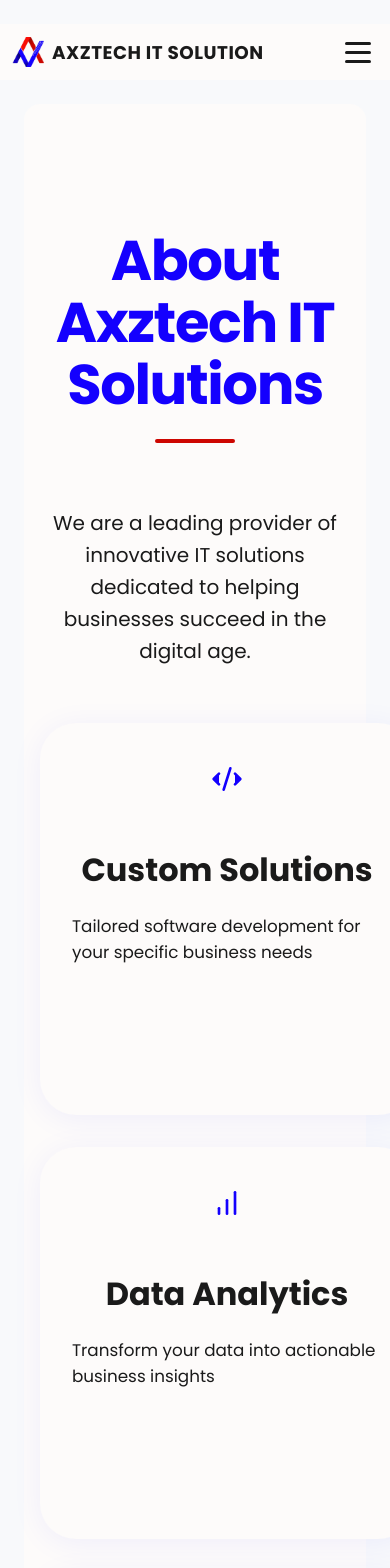
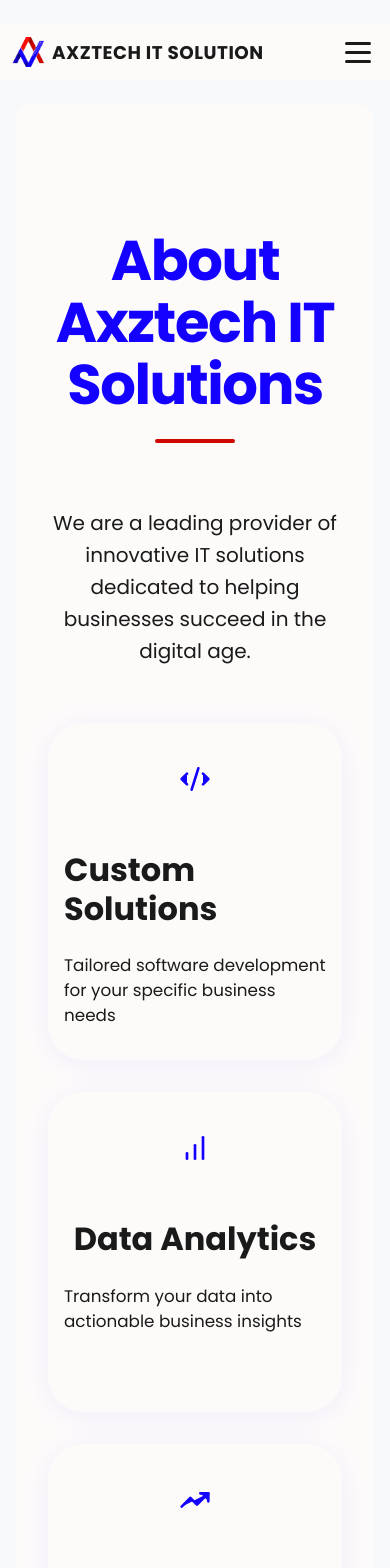
Before and after one commit to codeyatoh/Axztech-IT-Solution-FINAL-WEBSITE, a React (Vite) app: page /aboutUs in a window 390 px wide. Shown: the top 1568 px of the page. Built offline with nearby package versions, Linux system fonts and the light colour scheme.

Commit message:
fix na rold

```diff
--- a/src/pages/aboutUs/about/about.module.css
+++ b/src/pages/aboutUs/about/about.module.css
@@ -1,5 +1,6 @@
 .aboutOuter {
   margin: 1.5rem;
+  box-sizing: border-box;
 }
 @media (min-width: 640px) {
   .aboutOuter {
@@ -33,6 +34,7 @@
   display: flex;
   flex-direction: column;
   align-items: center;
+  box-sizing: border-box;
 }
 .heading {
   text-align: center;
@@ -94,6 +96,7 @@
   width: 100%;
   max-width: 400px;
   margin: 0 auto;
+  box-sizing: border-box;
 }
 .feature:hover {
   box-shadow: 0 8px 40px rgba(20,0,254,0.12);
@@ -122,3 +125,21 @@
   grid-column: 1 / -1;
   justify-self: center;
 }
+@media (max-width: 480px) {
+  .aboutOuter {
+    margin-left: 1rem;
+    margin-right: 1rem;
+  }
+  .aboutBg {
+    padding-left: 1rem;
+    padding-right: 1rem;
+  }
+  .aboutSection {
+    padding-left: 1rem;
+    padding-right: 1rem;
+  }
+  .feature {
+    padding-left: 1rem;
+    padding-right: 1rem;
+  }
+}
--- a/src/pages/aboutUs/about/aboutBg.module.css
+++ b/src/pages/aboutUs/about/aboutBg.module.css
@@ -15,3 +15,9 @@
     padding-bottom: 3rem;
   }
 }
+@media (max-width: 480px) {
+  .aboutBg {
+    padding-left: 1rem;
+    padding-right: 1rem;
+  }
+}
```
